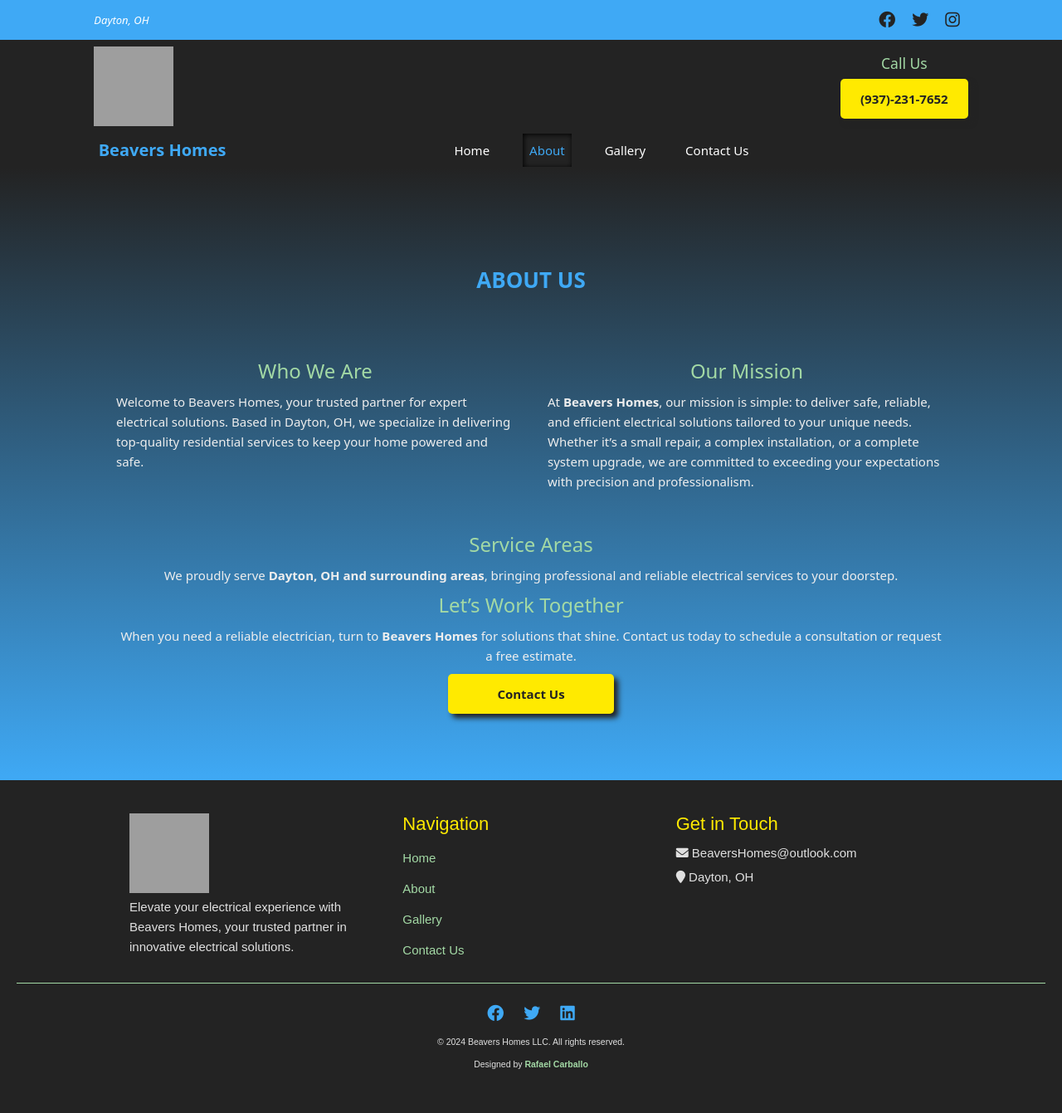
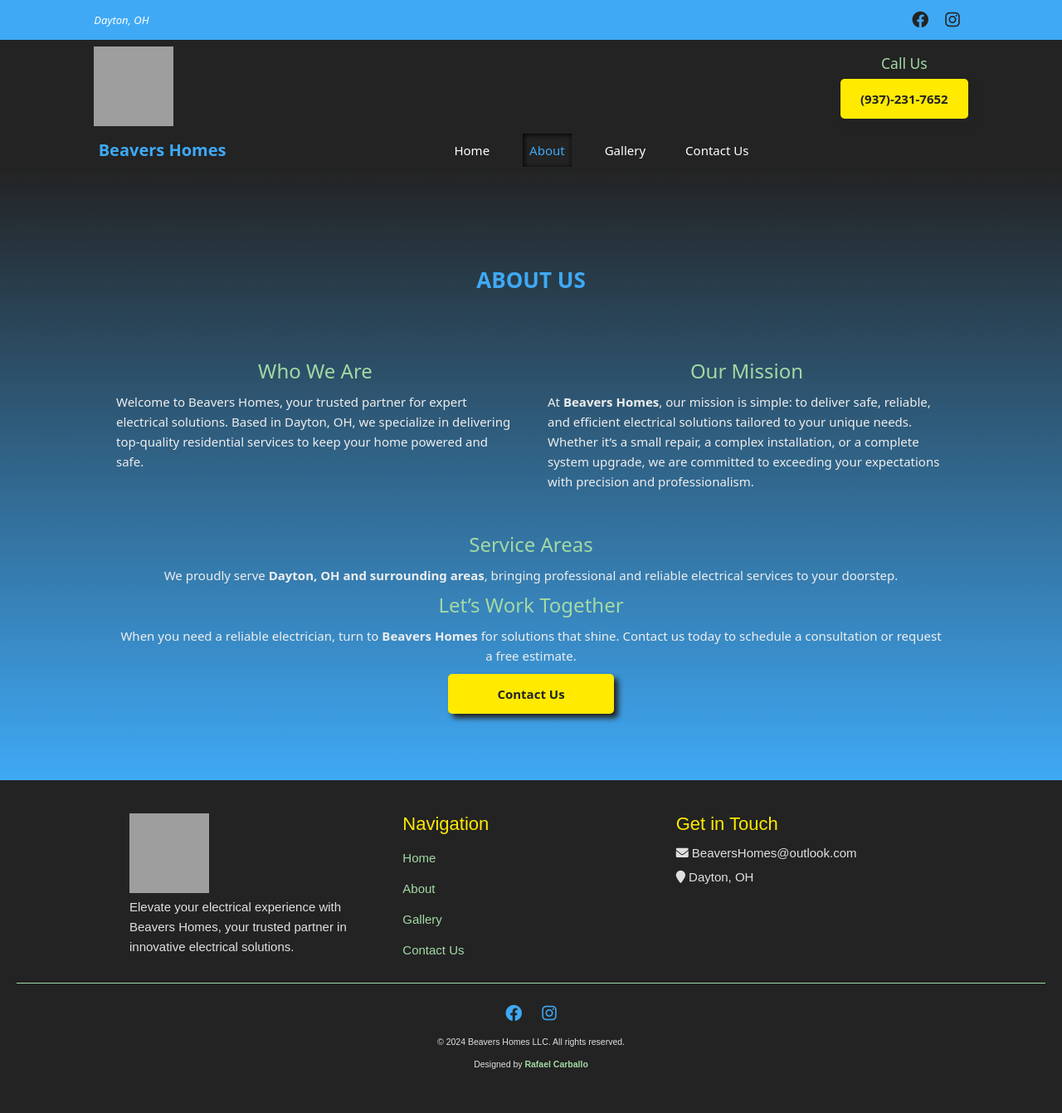
Before and after one commit to carballo91/Beavers-Homes, a Django app: page /about/ in a window 1280 px wide. Shown: the whole page at 83% size. Run offline with Django 5.2, Linux system fonts and the light colour scheme; grey boxes are pictures that could not be loaded.

Commit message:
Add files via upload

```diff
--- a/beavers_homes/templates/beavers_homes/layout.html
+++ b/beavers_homes/templates/beavers_homes/layout.html
@@ -30,8 +30,7 @@
             </div>
             <div id="icons">
               <a href="https://www.facebook.com/profile.php?id=61560532718918" class="social-icon"><i class="fab fa-facebook"></i></a>
-              <a href="#" class="social-icon"><i class="fab fa-twitter"></i></a>
-              <a href="#" class="social-icon"><i class="fab fa-instagram"></i></a>
+              <a href="https://www.instagram.com/beavershomesllc" class="social-icon"><i class="fab fa-instagram"></i></a>
               <!--<svg width="24" height="24">
                   <path d="M12 2C6.5 2 2 6.5 2 12c0 5 3.7 9.1 8.4 9.9v-7H7.9V12h2.5V9.8c0-2.5 1.5-3.9 3.8-3.9 1.1 0 2.2.2 2.2.2v2.5h-1.3c-1.2 0-1.6.8-1.6 1.6V12h2.8l-.4 2.9h-2.3v7C18.3 21.1 22 17 22 12c0-5.5-4.5-10-10-10z"></path>
               </svg>-->
@@ -120,8 +119,7 @@
         <div class="footer-bottom">
             <div class="social-icons">
                 <a href="https://www.facebook.com/profile.php?id=61560532718918" class="social-icon"><i class="fab fa-facebook"></i></a>
-                <a href="#" class="social-icon"><i class="fab fa-twitter"></i></a>
-                <a href="#" class="social-icon"><i class="fab fa-linkedin"></i></a>
+                <a href="https://www.instagram.com/beavershomesllc" class="social-icon"><i class="fab fa-instagram"></i></a>
             </div>
             <p>&copy; 2024 Beavers Homes LLC. All rights reserved.</p>
             <p>Designed by <b class="designed_by">Rafael Carballo</b></p>
@@ -130,9 +128,5 @@
 
     </div>
 
-
-  <script>
-    console.log(window.innerWidth)
-  </script>
   </body>
 </html>
```
Also changed, not shown: beavers_homes/templates/beavers_homes/index.html (line endings or trailing spaces).
